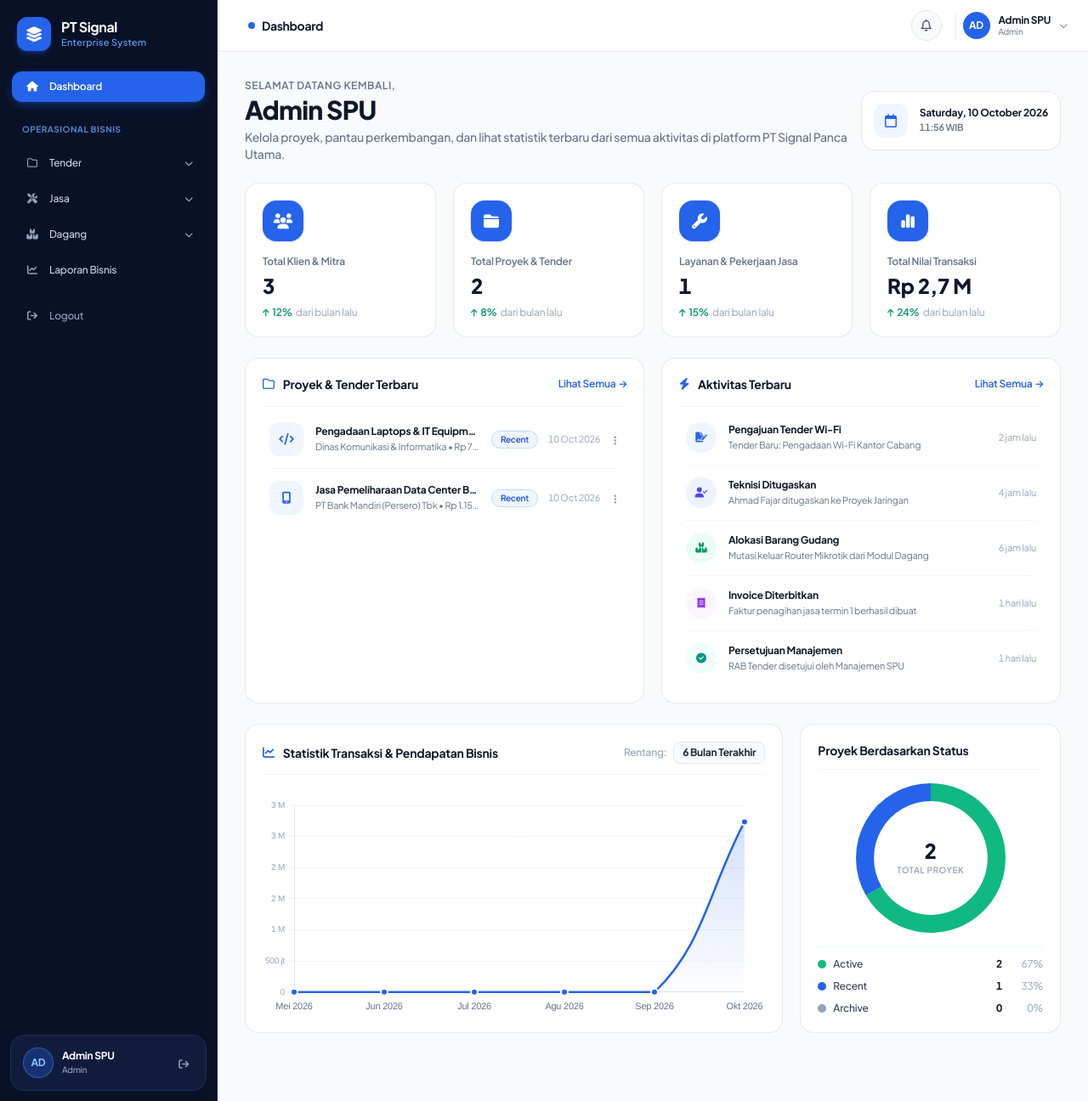
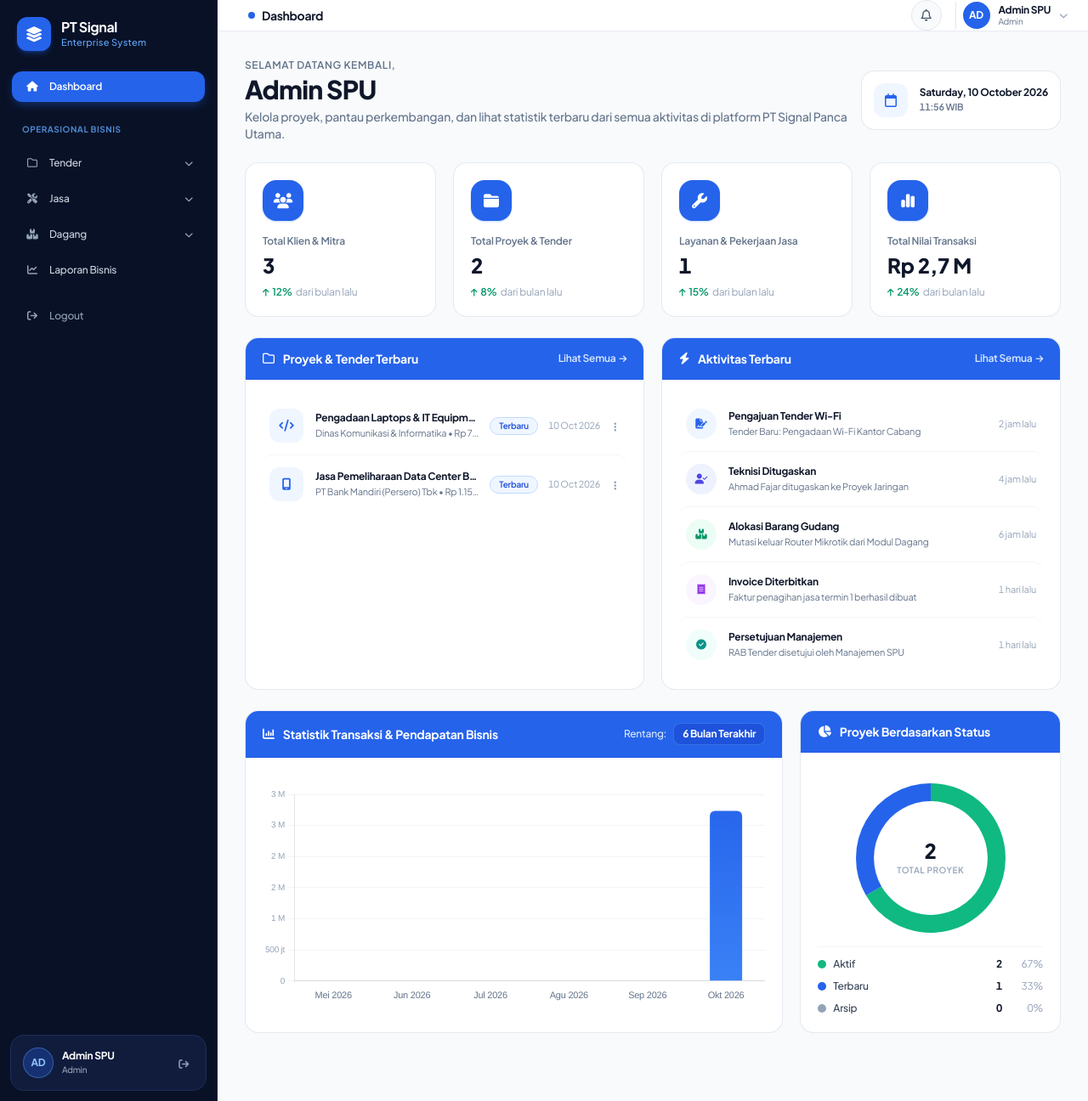
Before and after one commit to 19240996-creator/Project-PKL-SignalNiagaJasaTender, a Laravel app: page /dashboard in a window 1280 px wide. Shown: the whole page at 85% size. Run offline with Laravel 10, Linux system fonts and the light colour scheme; a user stored in the database is signed in; data comes from the database, SQL or seed files in the repository; data that the repository does not hold is empty; some libraries are stand-ins or nearby versions.

Commit message:
perbaikan ui dashboard dan informasi notif diadministrasi tender

```diff
--- a/resources/views/auth/login.blade.php
+++ b/resources/views/auth/login.blade.php
@@ -131,6 +131,7 @@
                     this.registerPasswordVisible = false;
                 },
                 submitForm() {
+                    sessionStorage.removeItem('dismiss_tender_delete_reminder');
                     this.loading = true;
                 }
             };
--- a/resources/views/dashboard.blade.php
+++ b/resources/views/dashboard.blade.php
@@ -159,20 +159,21 @@
     <!-- 3. MIDDLE SECTION (2 COLUMNS: PROYEK TERBARU & AKTIVITAS TERBARU) -->
     <div class="grid grid-cols-1 lg:grid-cols-2 gap-5">
         <!-- Kolom Kiri: Proyek Terbaru (Persis Layout Kiri Tengah di Gambar) -->
-        <div class="bg-white rounded-2xl border border-slate-200/90 p-5 shadow-xs">
-            <div class="flex items-center justify-between pb-4 border-b border-slate-100">
+        <div class="bg-white rounded-2xl border border-slate-200/90 shadow-xs overflow-hidden flex flex-col">
+            <div class="px-5 py-3.5 bg-blue-600 flex items-center justify-between border-b border-blue-700/40">
                 <div class="flex items-center gap-2.5">
-                    <i class="fa-regular fa-folder text-blue-600 text-sm"></i>
-                    <h2 class="text-sm font-bold text-slate-900">Proyek & Tender Terbaru</h2>
+                    <i class="fa-regular fa-folder text-white text-sm"></i>
+                    <h2 class="text-sm font-bold text-white">Proyek & Tender Terbaru</h2>
                 </div>
-                <a href="{{ route('tender.index') }}" class="text-xs font-semibold text-blue-600 hover:text-blue-800 flex items-center gap-1 transition">
+                <a href="{{ route('tender.index') }}" class="text-xs font-semibold text-blue-100 hover:text-white flex items-center gap-1 transition focus:outline-none focus:ring-1 focus:ring-white/60 rounded">
                     <span>Lihat Semua</span>
                     <i class="fa-solid fa-arrow-right text-[10px]"></i>
                 </a>
             </div>
 
             <!-- List Proyek -->
-            <div class="divide-y divide-slate-100 mt-1">
+            <div class="p-5 flex-1">
+                <div class="divide-y divide-slate-100">
                 @forelse($recentTenders as $index => $tdr)
                     @php
                         $icons = ['fa-code', 'fa-mobile-screen', 'fa-globe', 'fa-network-wired', 'fa-layer-group'];
@@ -199,15 +200,15 @@
                         <div class="flex items-center gap-3 shrink-0">
                             @if($isActive)
                                 <span class="px-2.5 py-0.5 rounded-full text-[10px] font-semibold bg-emerald-50 text-emerald-700 border border-emerald-200">
-                                    Active
+                                    Aktif
                                 </span>
                             @elseif($isFinished)
                                 <span class="px-2.5 py-0.5 rounded-full text-[10px] font-semibold bg-slate-100 text-slate-600 border border-slate-200">
-                                    Archive
+                                    Arsip
                                 </span>
                             @else
                                 <span class="px-2.5 py-0.5 rounded-full text-[10px] font-semibold bg-blue-50 text-blue-700 border border-blue-200">
-                                    Recent
+                                    Terbaru
                                 </span>
                             @endif
 
@@ -227,22 +228,24 @@
                 @endforelse
                 </div>
             </div>
+        </div>
 
         <!-- Kolom Kanan: Aktivitas Terbaru (Persis Layout Kanan Tengah di Gambar) -->
-        <div class="bg-white rounded-2xl border border-slate-200/90 p-5 shadow-xs">
-            <div class="flex items-center justify-between pb-4 border-b border-slate-100">
+        <div class="bg-white rounded-2xl border border-slate-200/90 shadow-xs overflow-hidden flex flex-col">
+            <div class="px-5 py-3.5 bg-blue-600 flex items-center justify-between border-b border-blue-700/40">
                 <div class="flex items-center gap-2.5">
-                    <i class="fa-solid fa-bolt text-blue-600 text-sm"></i>
-                    <h2 class="text-sm font-bold text-slate-900">Aktivitas Terbaru</h2>
+                    <i class="fa-solid fa-bolt text-white text-sm"></i>
+                    <h2 class="text-sm font-bold text-white">Aktivitas Terbaru</h2>
                 </div>
-                <a href="{{ route('activity-logs.index') }}" class="text-xs font-semibold text-blue-600 hover:text-blue-800 flex items-center gap-1 transition">
+                <a href="{{ route('activity-logs.index') }}" class="text-xs font-semibold text-blue-100 hover:text-white flex items-center gap-1 transition focus:outline-none focus:ring-1 focus:ring-white/60 rounded">
                     <span>Lihat Semua</span>
                     <i class="fa-solid fa-arrow-right text-[10px]"></i>
                 </a>
             </div>
 
             <!-- List Aktivitas -->
-            <div class="divide-y divide-slate-100 mt-1">
+            <div class="p-5 flex-1">
+                <div class="divide-y divide-slate-100">
                 @php
                     $activities = [
                         [
@@ -308,36 +311,43 @@
                 </div>
             </div>
         </div>
+    </div>
 
-    <!-- 4. BOTTOM SECTION (2 COLUMNS: STATISTIK PROYEK AREA CHART & STATUS DONUT CHART) -->
+    <!-- 4. BOTTOM SECTION (2 COLUMNS: STATISTIK TRANSAKSI COLUMN CHART & STATUS DONUT CHART) -->
     <div class="grid grid-cols-1 lg:grid-cols-3 gap-5">
-        <!-- Kolom Kiri: Statistik Proyek Line/Area Chart (2 Cols) -->
-        <div class="lg:col-span-2 bg-white rounded-2xl border border-slate-200/90 p-5 shadow-xs flex flex-col justify-between">
-            <div class="flex flex-col sm:flex-row sm:items-center justify-between gap-3 pb-3 border-b border-slate-100">
+        <!-- Kolom Kiri: Statistik Transaksi Column Chart (2 Cols) -->
+        <div class="lg:col-span-2 bg-white rounded-2xl border border-slate-200/90 shadow-xs overflow-hidden flex flex-col justify-between">
+            <div class="px-5 py-3.5 bg-blue-600 flex flex-col sm:flex-row sm:items-center justify-between gap-3 border-b border-blue-700/40">
                 <div class="flex items-center gap-2.5">
-                    <i class="fa-solid fa-chart-line text-blue-600 text-sm"></i>
-                    <h2 class="text-sm font-bold text-slate-900">Statistik Transaksi & Pendapatan Bisnis</h2>
+                    <i class="fa-solid fa-chart-column text-white text-sm"></i>
+                    <h2 class="text-sm font-bold text-white">Statistik Transaksi & Pendapatan Bisnis</h2>
                 </div>
                 <div class="flex items-center gap-2">
-                    <span class="text-xs text-slate-400 font-medium">Rentang:</span>
-                    <span class="text-xs font-bold text-slate-800 bg-slate-50 border border-slate-200 px-2.5 py-1 rounded-lg">
+                    <span class="text-xs text-blue-100 font-medium">Rentang:</span>
+                    <span class="text-xs font-bold text-white bg-blue-700/80 border border-blue-400/40 px-2.5 py-1 rounded-lg">
                         6 Bulan Terakhir
                     </span>
                 </div>
             </div>
 
-            <!-- Canvas Grafik Area Chart -->
-            <div class="h-64 mt-4 w-full relative">
+            <!-- Canvas Grafik Column Chart -->
+            <div class="p-5 flex-1 flex flex-col justify-center">
+                <div class="h-64 w-full relative">
                     <canvas id="projectStatsChart"></canvas>
+                </div>
             </div>
         </div>
 
         <!-- Kolom Kanan: Proyek Berdasarkan Status Donut Chart (1 Col) -->
-        <div class="bg-white rounded-2xl border border-slate-200/90 p-5 shadow-xs flex flex-col justify-between">
-            <div class="flex items-center justify-between pb-3 border-b border-slate-100">
-                <h2 class="text-sm font-bold text-slate-900">Proyek Berdasarkan Status</h2>
+        <div class="bg-white rounded-2xl border border-slate-200/90 shadow-xs overflow-hidden flex flex-col justify-between">
+            <div class="px-5 py-3.5 bg-blue-600 flex items-center justify-between border-b border-blue-700/40">
+                <div class="flex items-center gap-2.5">
+                    <i class="fa-solid fa-chart-pie text-white text-sm"></i>
+                    <h2 class="text-sm font-bold text-white">Proyek Berdasarkan Status</h2>
+                </div>
             </div>
 
+            <div class="p-5 flex-1 flex flex-col justify-between">
                 <!-- Donut Chart Canvas with Center Number -->
                 <div class="relative flex items-center justify-center my-4">
                     <div class="w-44 h-44">
@@ -350,13 +360,13 @@
                     </div>
                 </div>
 
-            <!-- Clean Status Legend Table (Sesuai Persis Gambar di Kanan Bawah) -->
+                <!-- Clean Status Legend Table -->
                 <div class="space-y-2.5 pt-3 border-t border-slate-100 text-xs">
-                <!-- 1. Active -->
+                    <!-- 1. Aktif -->
                     <div class="flex items-center justify-between">
                         <div class="flex items-center gap-2">
                             <span class="w-2.5 h-2.5 rounded-full bg-emerald-500"></span>
-                        <span class="font-medium text-slate-700">Active</span>
+                            <span class="font-medium text-slate-700">Aktif</span>
                         </div>
                         <div class="flex items-center gap-4">
                             <span class="font-bold text-slate-900 font-numeric">{{ $activeCount }}</span>
@@ -364,11 +374,11 @@
                         </div>
                     </div>
 
-                <!-- 2. Recent -->
+                    <!-- 2. Terbaru -->
                     <div class="flex items-center justify-between">
                         <div class="flex items-center gap-2">
                             <span class="w-2.5 h-2.5 rounded-full bg-blue-600"></span>
-                        <span class="font-medium text-slate-700">Recent</span>
+                            <span class="font-medium text-slate-700">Terbaru</span>
                         </div>
                         <div class="flex items-center gap-4">
                             <span class="font-bold text-slate-900 font-numeric">{{ $completedCount }}</span>
@@ -376,15 +386,16 @@
                         </div>
                     </div>
 
-                <!-- 3. Archive -->
+                    <!-- 3. Arsip -->
                     <div class="flex items-center justify-between">
                         <div class="flex items-center gap-2">
                             <span class="w-2.5 h-2.5 rounded-full bg-slate-400"></span>
-                        <span class="font-medium text-slate-700">Archive</span>
+                            <span class="font-medium text-slate-700">Arsip</span>
                         </div>
                         <div class="flex items-center gap-4">
                             <span class="font-bold text-slate-900 font-numeric">{{ $otherCount }}</span>
                             <span class="text-slate-400 font-numeric w-8 text-right">{{ $otherPct }}%</span>
+                        </div>
                     </div>
                 </div>
             </div>
@@ -408,35 +419,34 @@
             }
         }, 1000);
 
-        // 1. Line/Area Chart Statistik Transaksi (Smooth Curve Sesuai Gambar)
-        const ctxLine = document.getElementById('projectStatsChart');
-        if (ctxLine) {
+        // 1. Column Chart Statistik Transaksi & Pendapatan Bisnis
+        const ctxBar = document.getElementById('projectStatsChart');
+        if (ctxBar) {
             const months = {{ Js::from($chartMonths ?? ['Mei', 'Jun', 'Jul', 'Agu', 'Sep', 'Okt']) }};
             const values = {{ Js::from($chartTransactionValues ?? [10, 25, 18, 32, 28, 42]) }};
 
-            // Buat soft gradient biru
-            const chartContext = ctxLine.getContext('2d');
+            const chartContext = ctxBar.getContext('2d');
             const gradient = chartContext.createLinearGradient(0, 0, 0, 240);
-            gradient.addColorStop(0, 'rgba(37, 99, 235, 0.22)');
-            gradient.addColorStop(1, 'rgba(37, 99, 235, 0.00)');
+            gradient.addColorStop(0, '#2563EB');
+            gradient.addColorStop(1, '#3B82F6');
 
-            new Chart(ctxLine, {
-                type: 'line',
+            new Chart(ctxBar, {
+                type: 'bar',
                 data: {
                     labels: months,
                     datasets: [{
                         label: 'Nilai Transaksi (Rp)',
                         data: values,
-                        borderColor: '#2563EB',
-                        borderWidth: 2.5,
                         backgroundColor: gradient,
-                        fill: true,
-                        tension: 0.4,
-                        pointBackgroundColor: '#2563EB',
-                        pointBorderColor: '#FFFFFF',
-                        pointBorderWidth: 2,
-                        pointRadius: 4,
-                        pointHoverRadius: 6,
+                        hoverBackgroundColor: '#1D4ED8',
+                        borderRadius: {
+                            topLeft: 6,
+                            topRight: 6,
+                            bottomLeft: 0,
+                            bottomRight: 0
+                        },
+                        borderSkipped: false,
+                        maxBarThickness: 38,
                     }]
                 },
                 options: {
@@ -479,19 +489,19 @@
             });
         }
 
-        // 2. Donut Chart Status Proyek (Sesuai Gambar)
+        // 2. Donut Chart Status Proyek
         const ctxDonut = document.getElementById('statusDonutChart');
         if (ctxDonut) {
             new Chart(ctxDonut, {
                 type: 'doughnut',
                 data: {
-                    labels: ['Active', 'Recent', 'Archive'],
+                    labels: ['Aktif', 'Terbaru', 'Arsip'],
                     datasets: [{
                         data: [{{ $activeCount }}, {{ $completedCount }}, {{ $otherCount }}],
                         backgroundColor: [
-                            '#10B981', // Emerald green untuk Active
-                            '#2563EB', // Blue untuk Recent
-                            '#94A3B8'  // Slate gray untuk Archive
+                            '#10B981', // Emerald green untuk Aktif
+                            '#2563EB', // Blue untuk Terbaru
+                            '#94A3B8'  // Slate gray untuk Arsip
                         ],
                         borderWidth: 0,
                         hoverOffset: 4
--- a/resources/views/layouts/app.blade.php
+++ b/resources/views/layouts/app.blade.php
@@ -359,7 +359,7 @@
                     @endif
 
                     <!-- Logout Button (Sesuai Referensi Gambar) -->
-                    <form id="logoutForm" action="{{ route('logout') }}" method="POST" class="pt-3">
+                    <form id="logoutForm" action="{{ route('logout') }}" method="POST" class="pt-3" onsubmit="sessionStorage.removeItem('dismiss_tender_delete_reminder')">
                         @csrf
                         <button type="button"
                                 @click="logoutModal = true"
@@ -522,7 +522,7 @@
                     Batal
                 </button>
                 <button type="button"
-                        onclick="document.getElementById('logoutForm').submit()"
+                        onclick="sessionStorage.removeItem('dismiss_tender_delete_reminder'); document.getElementById('logoutForm').submit()"
                         class="px-4 py-2 bg-rose-600 hover:bg-rose-700 text-white text-xs font-semibold rounded-xl shadow-sm transition flex items-center gap-1.5 cursor-pointer">
                     <i class="fa-solid fa-arrow-right-from-bracket text-[11px]"></i>
                     <span>Ya, Keluar</span>
```
Also changed, not shown: resources/views/tenders/index.blade.php (+23 -14 lines). Lines whose indentation alone changed are shown as unchanged.
